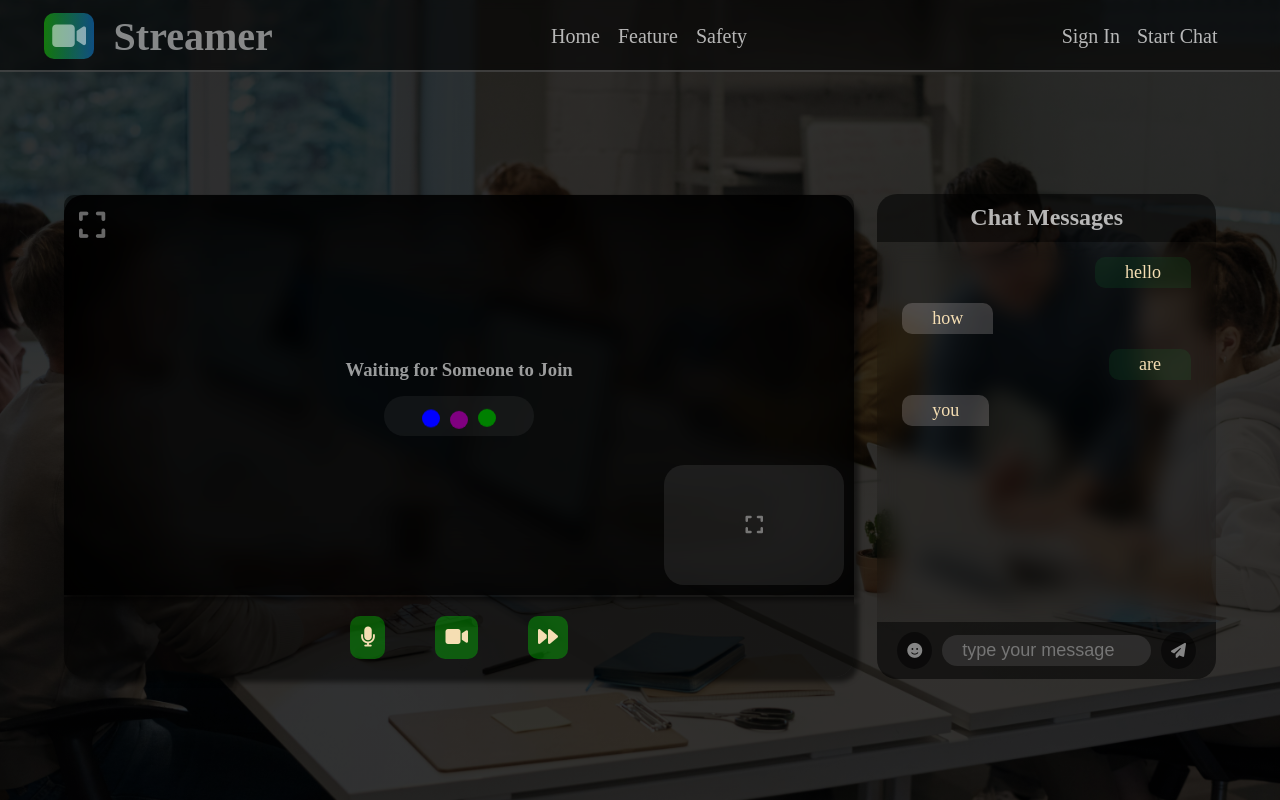
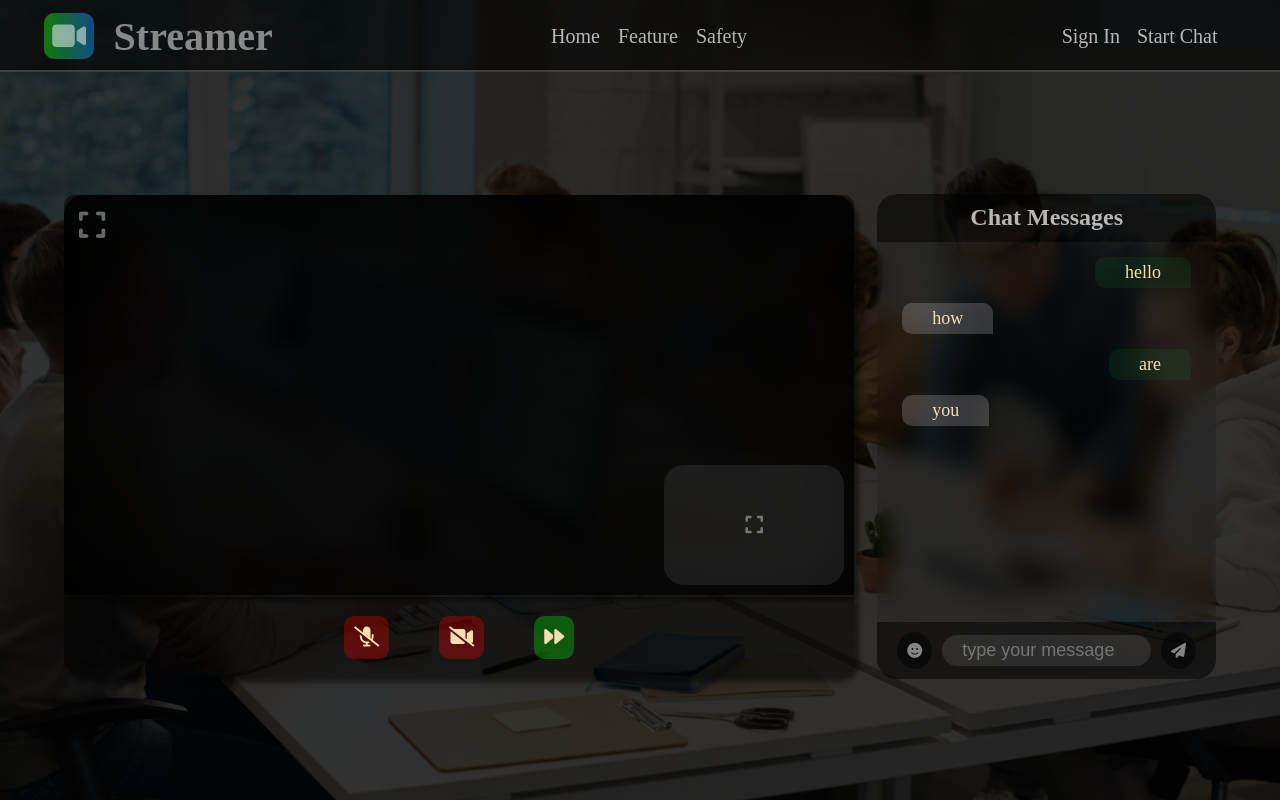
Before and after one commit to coder-gaurav69/Streamer, a React (Vite) app in the folder frontend/: page /stream in a window 1280 px wide. Built offline with nearby package versions, Linux system fonts and the light colour scheme; no server answers.

Commit message:
Updated PeerContext and Stream component for WebRTC enhancements

```diff
--- a/frontend/src/Context/PeerContext.jsx
+++ b/frontend/src/Context/PeerContext.jsx
@@ -15,7 +15,7 @@ const PeerProvider = ({ children }) => {
       iceServers: [
         { urls: "stun:stun.l.google.com:19302" },
         { urls: "stun:global.stun.twilio.com:3478" },
-        { urls: "stun:ss-turn1.xirsys.com" },  // Xirsys STUN server
+        { urls: "stun:ss-turn1.xirsys.com" },
         {
           urls: [
             "turn:ss-turn1.xirsys.com:80?transport=udp",
@@ -31,25 +31,26 @@ const PeerProvider = ({ children }) => {
       ],
     });
 
-
-
     peer.current.ontrack = (event) => {
       if (!remoteStreamRef.current) {
         remoteStreamRef.current = new MediaStream();
       }
 
-      // Ensure only remote tracks are added
       event.streams[0].getTracks().forEach((track) => {
         if (!remoteStreamRef.current.srcObject) {
           remoteStreamRef.current.srcObject = new MediaStream();
         }
-
-        // Check if track is already added to avoid duplicates
         const existingTracks = remoteStreamRef.current.srcObject.getTracks();
         if (!existingTracks.includes(track)) {
           remoteStreamRef.current.srcObject.addTrack(track);
         }
       });
+    };
+
+    peer.current.onicecandidate = (event) => {
+      if (event.candidate) {
+        socket.current.emit("iceCandidate", event.candidate);
+      }
     };
   };
 
@@ -87,26 +88,6 @@ const PeerProvider = ({ children }) => {
     await peer.current.setRemoteDescription(answer);
   };
 
-  const createIceCandidate = () => {
-    return new Promise((resolve) => {
-      const iceCandidates = [];
-      peer.current.onicecandidate = (event) => {
-        if (event.candidate) {
-          iceCandidates.push(event.candidate);
-        } else {
-          resolve(iceCandidates);
-        }
-      };
-    });
-  };
-
-  const receiveIceCandidate = async (iceCandidates) => {
-    if (!iceCandidates?.length || !peer.current) return;
-    await Promise.all(
-      iceCandidates.map((candidate) => peer.current.addIceCandidate(new RTCIceCandidate(candidate)))
-    );
-  };
-
   return (
     <PeerContext.Provider
       value={{
@@ -115,8 +96,6 @@ const PeerProvider = ({ children }) => {
         offer,
         answer,
         acceptingAnswer,
-        createIceCandidate,
-        receiveIceCandidate,
         remoteStreamRef,
         initializePeerConnection,
       }}
--- a/frontend/src/Pages/Stream/Stream.jsx
+++ b/frontend/src/Pages/Stream/Stream.jsx
@@ -13,193 +13,125 @@ const Stream = ({ setIsZoomed, isZoomed }) => {
     offer,
     answer,
     acceptingAnswer,
-    createIceCandidate,
-    receiveIceCandidate,
     remoteStreamRef,
     initializePeerConnection,
   } = useContext(PeerContext);
 
   const localStreamRef = useRef(null);
-  const [localStream,setLocalStream] = useState(null)
+  const [localStream, setLocalStream] = useState(null);
   const [toggler, setToggler] = useState(true);
   const [myId, setMyId] = useState(null);
   const [remoteName, setRemoteName] = useState(null);
   const [remoteId, setRemoteId] = useState(null);
-  const [audio, setAudio] = useState(true);
-  const [video, setVideo] = useState(true);
-  const [findinguser, setFindinguser] = useState(true);
+  const [findingUser, setFindingUser] = useState(true);
 
   const getLocalStream = async () => {
     try {
       const stream = await navigator.mediaDevices.getUserMedia({
-        video:{frameRate: 30},
-        audio: {
-          echoCancellation: true,
-          noiseSuppression: true,
-          autoGainControl: true,
-        },
+        video: { frameRate: 30 },
+        audio: { echoCancellation: true, noiseSuppression: true, autoGainControl: true },
       });
 
       if (stream && localStreamRef.current) {
         localStreamRef.current.srcObject = stream;
-        localStreamRef.current.muted = 'true';
+        localStreamRef.current.muted = true;
         await addingTrack(stream);
-        setLocalStream(stream)
+        setLocalStream(stream);
       }
     } catch (error) {
       console.error("Error accessing media devices:", error);
     }
   };
 
+  const toggleVideo = () => {
+    const videoTrack = localStream.getVideoTracks()[0];
+    videoTrack.enabled = !videoTrack.enabled;
+  };
 
-  const toggleVideoIcon = ()=>{
-    const videoTrack = localStream.getVideoTracks()[0];
-    videoTrack.enabled = !video;
-    console.log('video off')
-  }
+  const toggleAudio = () => {
+    const audioTrack = localStream.getAudioTracks()[0];
+    audioTrack.enabled = !audioTrack.enabled;
+  };
 
-  const toggleAudioIcon = ()=>{
-    const audioTrack = localStream.getAudioTracks()[0];
-    audioTrack.enabled = !audio;
-    console.log('audio off')
-  }
+  const connectUser = () => {
+    setFindingUser(true);
+    socket.current.emit("AnyUser", [name, category]);
+    socket.current.on("myId", (id) => setMyId(id));
+    socket.current.off("approach").on("approach", approach);
+    socket.current.off("call").on("call", answerCall);
+    socket.current.off("answerCall").on("answerCall", accept);
+    socket.current.off("connectionEnd").on("connectionEnd", handleDisconnection);
+  };
 
   const approach = async ([remoteName, remoteId, myId]) => {
     setRemoteId(remoteId);
     setRemoteName(remoteName);
     const offervalue = await offer();
-    const iceCandidate = await createIceCandidate();
-    socket.current.emit("call", [
-      name,
-      offervalue,
-      iceCandidate,
-      myId,
-      remoteId,
-    ]);
+    socket.current.emit("call", [name, offervalue, myId, remoteId]);
   };
 
-  const answerCall = async ([
-    remoteName,
-    offer,
-    remoteIceCandidate,
-    remoteId,
-    myId,
-  ]) => {
+  const answerCall = async ([remoteName, offer, remoteId, myId]) => {
     setRemoteName(remoteName);
     const createdAnswer = await answer(offer);
-    await receiveIceCandidate(remoteIceCandidate);
-    const iceCandidate = await createIceCandidate();
-    socket.current.emit("answerCall", [
-      name,
-      createdAnswer,
-      iceCandidate,
-      remoteId,
-      myId,
-    ]);
-    setFindinguser(false);
+    socket.current.emit("answerCall", [name, createdAnswer, remoteId, myId]);
+    setFindingUser(false);
   };
 
-  const accept = async ([
-    remoteName,
-    answer,
-    remoteIceCandidate,
-    myId,
-    remoteId,
-  ]) => {
+  const accept = async ([remoteName, answer, myId, remoteId]) => {
     await acceptingAnswer(answer);
-    await receiveIceCandidate(remoteIceCandidate);
     socket.current.emit("connectionEstablished", [myId, remoteId]);
-    setFindinguser(false);
+    setFindingUser(false);
   };
 
-  const connectUser = () => {
-    socket.current.emit("AnyUser", [name, category]);
-    socket.current.on("myId", (id) => setMyId(id));
-    socket.current.off("finding_users").on("finding_users", console.log);
-    socket.current.off("approach").on("approach", approach);
-    socket.current.off("call").on("call", answerCall);
-    socket.current.off("answerCall").on("answerCall", accept);
-    socket.current.on("connectionEnd", (msg) => {
+  const handleDisconnection = async () => {
+    console.log("Disconnected");
+
+    socket.current.emit("connectionEnd", { userLeftId: myId });
+
     if (remoteStreamRef.current) {
       remoteStreamRef.current.srcObject = null;
+    }
+
+    initializePeerConnection();
+    await getLocalStream();
+    setToggler(true);
+    setFindingUser(true);
+  };
+
+  // ✅ Added missing handleBtn function
+  const handleBtn = () => {
+    if (findingUser) {
+      connectUser();
+    } else {
       handleDisconnection();
     }
-    });
   };
 
   useEffect(() => {
     getLocalStream();
 
     return () => {
-      if (socket.current) {
-        socket.current.off("finding_users");
       socket.current.off("approach");
       socket.current.off("call");
       socket.current.off("answerCall");
       socket.current.off("connectionEnd");
-      }
-      if (remoteStreamRef.current && remoteStreamRef.current.srcObject) {
-        remoteStreamRef.current.srcObject
-          .getTracks()
-          .forEach((track) => track.stop());
-        remoteStreamRef.current.srcObject = null;
-      }
     };
   }, []);
 
-  const handleDisconnection = async () => {
-    console.log("Disconnected");
-    // Notify the server about the disconnection
-    socket.current.emit("connectionEnd", {
-      userLeftId: myId,
-      msg: "User left",
-    });
-
-    // Properly close the previous PeerConnection
-    if (remoteStreamRef.current) {
-      remoteStreamRef.current.srcObject = null;
-    }
-
-    // Reset Peer Connection (Important)
-    initializePeerConnection();
-
-    // Get new local stream and set it to the peer connection
-    await getLocalStream();
-    setToggler(true);
-    setFindinguser(true);
-  };
-
-  const handleBtn = () => {
-    if (toggler) {
-      connectUser();
-      console.log("connected");
-      setToggler(false);
-      // setUserLeft(false);
-    } else {
-      handleDisconnection();
-    }
-  };
-
   return (
-    <>
     <Video
       localStreamRef={localStreamRef}
       remoteStreamRef={remoteStreamRef}
       toggler={toggler}
       remoteName={remoteName}
       name={name}
-        handleBtn={handleBtn}
+      handleBtn={handleBtn} // ✅ Now properly defined
       setIsZoomed={setIsZoomed}
       isZoomed={isZoomed}
-        findinguser={findinguser}
-        setVideo = {setVideo}
-        setAudio={setAudio}
-        video={video}
-        audio={audio}
-        toggleVideoIcon={toggleVideoIcon}
-        toggleAudioIcon={toggleAudioIcon}
+      findingUser={findingUser}
+      toggleVideo={toggleVideo}
+      toggleAudio={toggleAudio}
     />
-    </>
   );
 };
 
```
Lines whose indentation alone changed are shown as unchanged.
